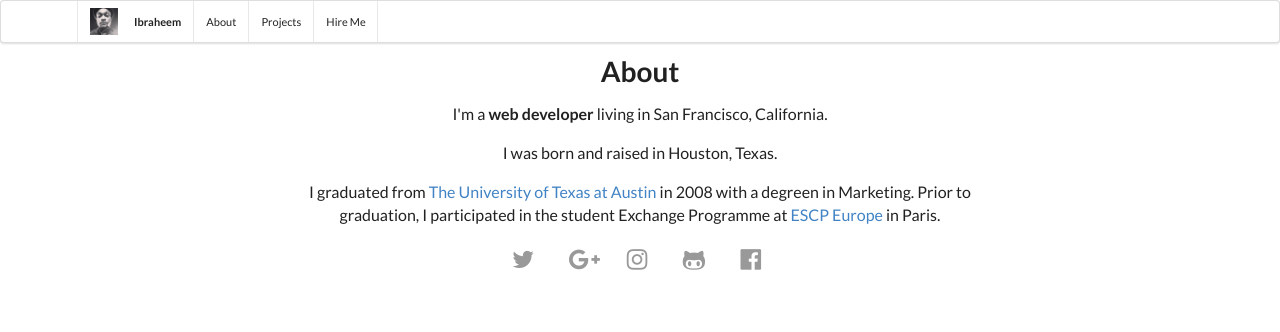
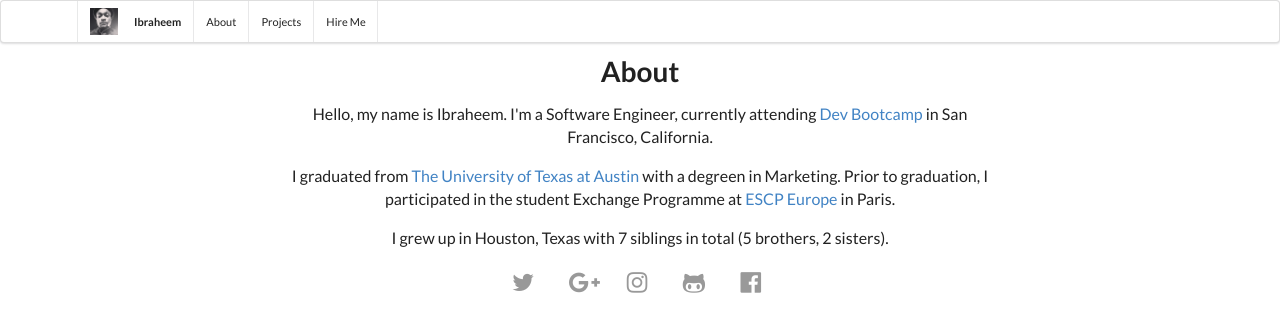
Before and after one commit to ibraheem4/ibraheem4.github.io, a Jekyll site: the page built from _pages/about.html, in a window 1280 px wide. Shown: the top 332 px of the page. Built offline with Jekyll 4.4.1, drawn with Linux system fonts in a browser that asks for light colours; nearby versions of some CDN libraries; some web fonts are replaced; library files that are not in the unit come from our copies.

Commit message:
Update about section text

```diff
--- a/_pages/about.html
+++ b/_pages/about.html
@@ -7,13 +7,14 @@ permalink: /about/
   <div class="ui text container">
     <h1 class="ui center aligned header">About</h1>
     <p>
-      I'm a <strong>web developer</strong> living in San Francisco, California.
+      Hello, my name is Ibraheem.  I'm a Software Engineer, currently attending <a href="http://devbootcamp.com/">Dev Bootcamp</a> in San Francisco, California.
     </p>
     <p>
-      I was born and raised in Houston, Texas.
+      I graduated from <a href="http://utexas.edu">The University of Texas at Austin</a> with a degreen in Marketing. Prior to graduation, I participated in the student Exchange Programme at <a href="http://escpeurope.eu/">ESCP Europe</a> in Paris.
     </p>
     <p>
-      I graduated from <a href="http://utexas.edu">The University of Texas at Austin</a> in 2008 with a degreen in Marketing.  Prior to graduation, I participated in the student Exchange Programme at <a href="http://escpeurope.eu/">ESCP Europe</a> in Paris.
+      I grew up in Houston, Texas with 7 siblings in total (5 brothers, 2 sisters).
     </p>
+
   </div>
 </div>
```
